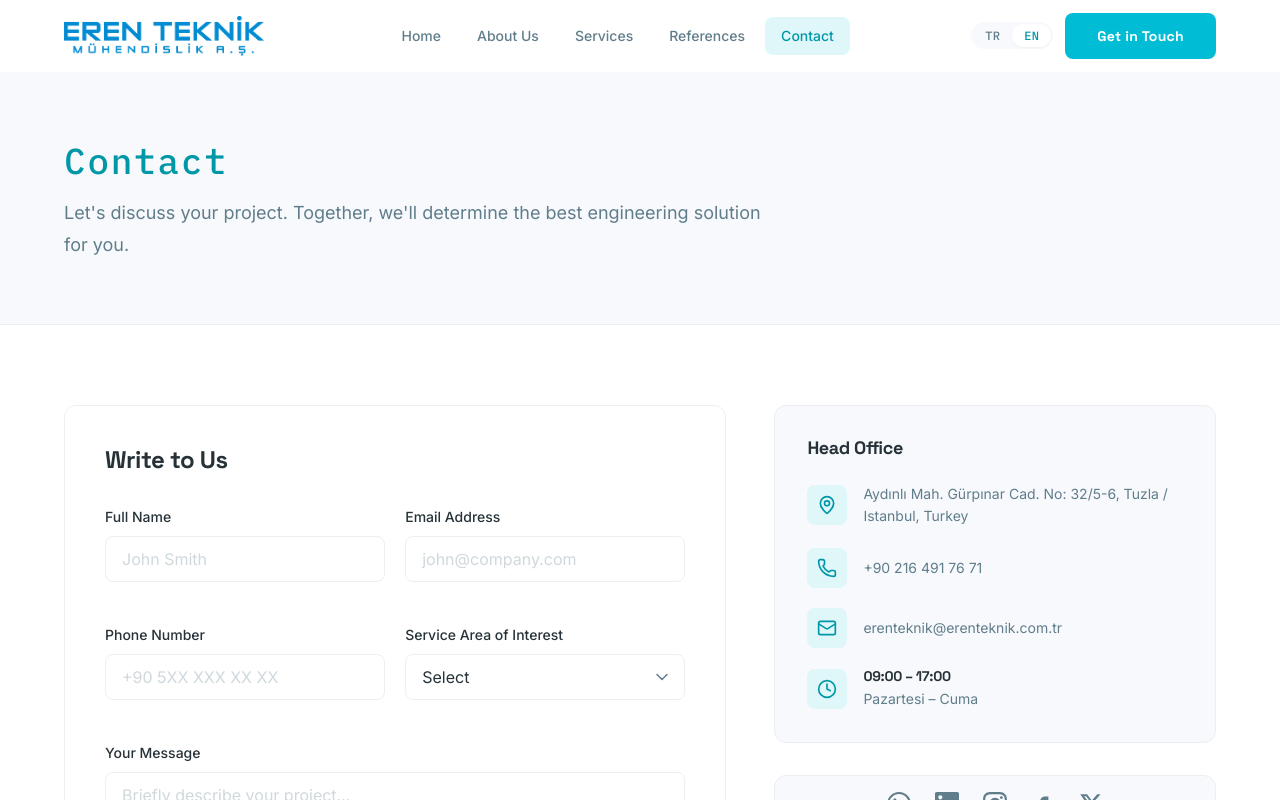
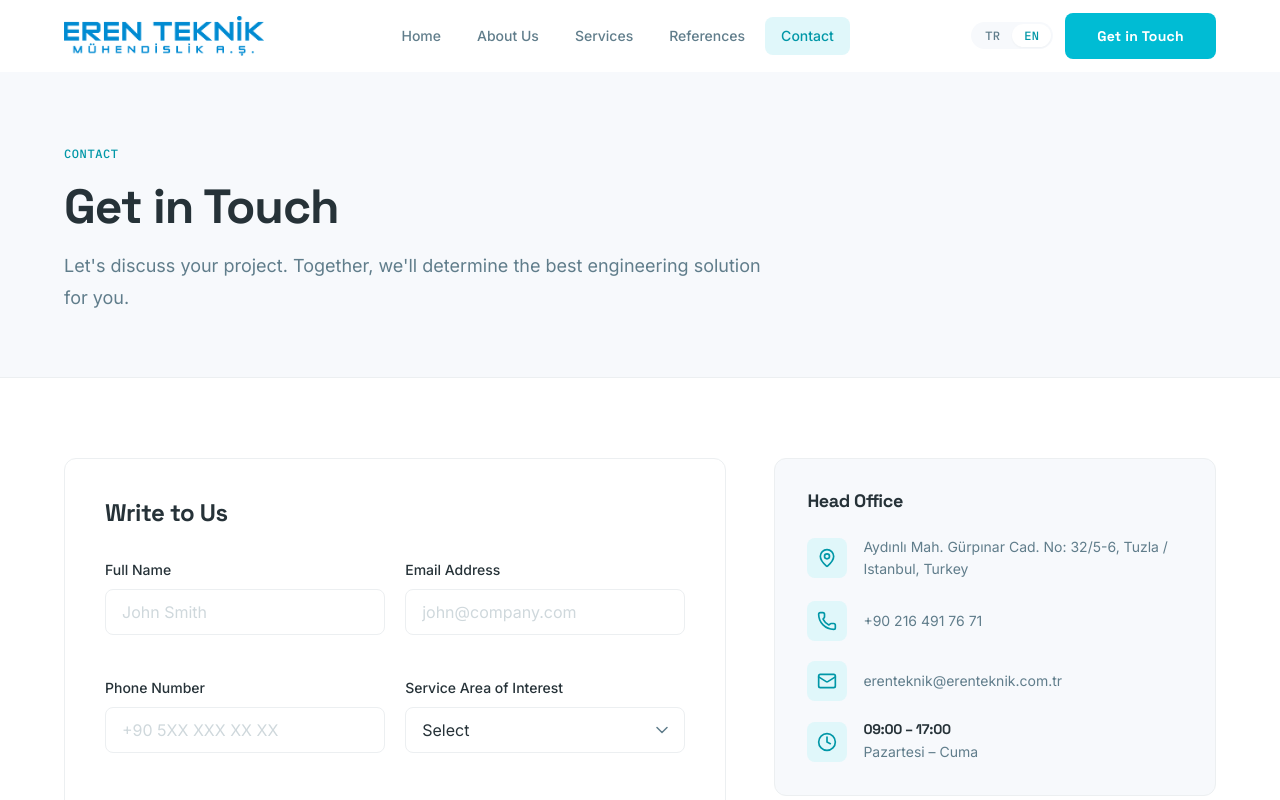
Before and after one commit to ahmeren05/etweb, a Next.js app: page /en/iletisim in a window 1280 px wide. Shown: the top 800 px of the page. Built offline with nearby package versions, Linux system fonts and the light colour scheme.

Commit message:
Fix Stats layout to 30+, update icon strokeWidths, restore Contact page hero title

```diff
--- a/src/app/[locale]/iletisim/page.tsx
+++ b/src/app/[locale]/iletisim/page.tsx
@@ -38,9 +38,8 @@ export default function ContactPage() {
       <section className={styles.pageHero}>
         <div className="container">
           <div className={styles.pageHeroInner}>
-            <h1 className="eyebrow" style={{ fontSize: 'var(--text-4xl)', textTransform: 'none', marginBottom: 'var(--space-4)' }}>
-              {t('metaTitle')}
-            </h1>
+            <span className="eyebrow">{t('metaTitle')}</span>
+            <h1>{t('heroTitle')}</h1>
             {t('heroSubtitle') && <p>{t('heroSubtitle')}</p>}
           </div>
         </div>
--- a/src/components/Stats/Stats.tsx
+++ b/src/components/Stats/Stats.tsx
@@ -13,7 +13,7 @@ interface StatConfig {
 }
 
 const statsData: StatConfig[] = [
-  { value: 30, prefix: '+', labelKey: 'years' },
+  { value: 30, suffix: '+', labelKey: 'years' },
   { value: 100, suffix: '+', labelKey: 'projects' },
   { value: 0, labelKey: 'turnkey' },
   { value: 0, labelKey: 'validation' },
@@ -57,7 +57,7 @@ function StatItem({ stat, isVisible }: { stat: StatConfig; isVisible: boolean })
         style={(stat.labelKey === 'validation' || stat.labelKey === 'turnkey') ? { display: 'flex', alignItems: 'center', justifyContent: 'center', height: '1em' } : {}}
       >
         {stat.labelKey === 'validation' ? (
-          <CheckCheck size={56} strokeWidth={2} className={styles.statIcon} style={{ transform: 'translateY(-2px)' }} />
+          <CheckCheck size={56} strokeWidth={1} className={styles.statIcon} style={{ transform: 'translateY(-2px)' }} />
         ) : stat.labelKey === 'turnkey' ? (
           <Handshake size={56} strokeWidth={1} className={styles.statIcon} style={{ transform: 'translateY(-2px)' }} />
         ) : (
--- a/src/messages/tr.json
+++ b/src/messages/tr.json
@@ -82,7 +82,7 @@
     "learnMore": "Detaylı Bilgi"
   },
   "Stats": {
-    "years": "Yıllık Deneyim",
+    "years": "Yıllık Kurumsal Kimlik",
     "projects": "Tamamlanan Proje",
     "turnkey": "Anahtar Teslim Çözümler",
     "certifications": "Sertifika",
```
